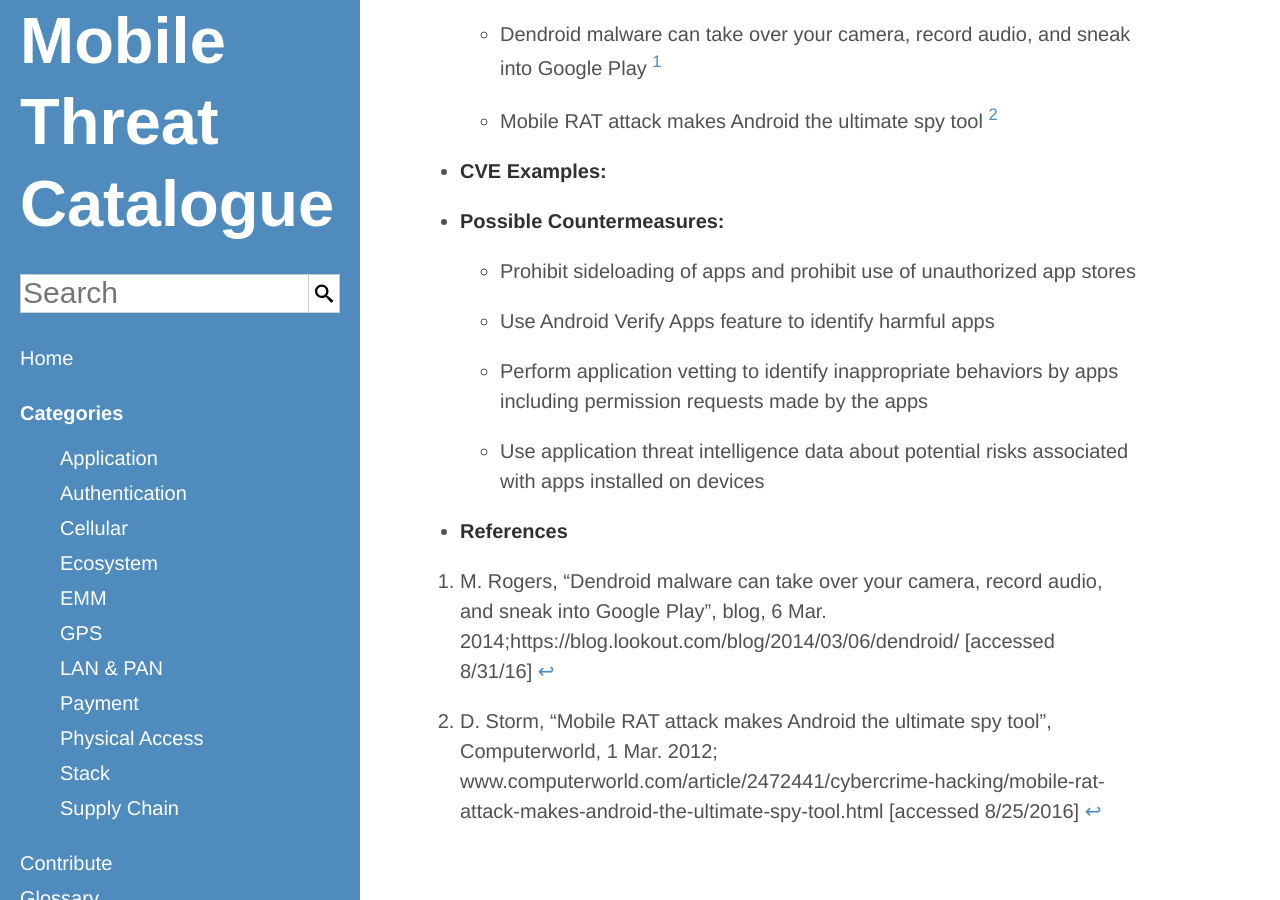
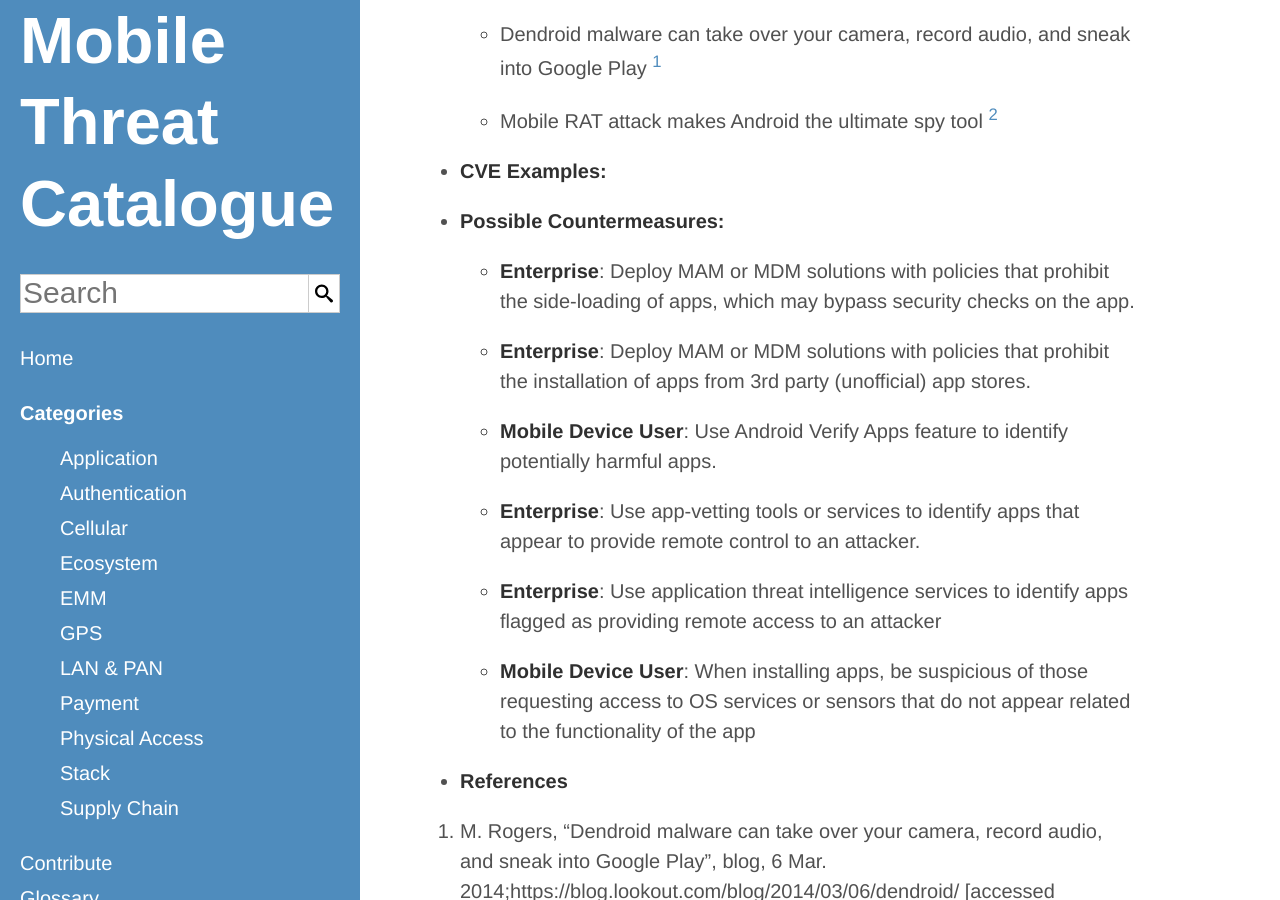
Before and after one commit to usnistgov/mobile-threat-catalogue, a Jekyll site: the page built from _application-threats/APP-34.md, in a window 1280 px wide and 900 px high, scrolled down 478 px. Built offline with Jekyll 4.4.1, drawn with Linux system fonts in a browser that asks for light colours.

Commit message:
#13: update countermeasures and actors

```diff
--- a/_application-threats/APP-34.md
+++ b/_application-threats/APP-34.md
@@ -9,8 +9,16 @@
         - "Mobile RAT attack makes Android the ultimate spy tool [^112]"
     CVEExample:
     PossibleCountermeasures:
-        - "Prohibit sideloading of apps and prohibit use of unauthorized app stores"
-        - "Use Android Verify Apps feature to identify harmful apps"
-        - "Perform application vetting to identify inappropriate behaviors by apps including permission requests made by the apps"
-        - "Use application threat intelligence data about potential risks associated with apps installed on devices"
+        "Deploy MAM or MDM solutions with policies that prohibit the side-loading of apps, which may bypass security checks on the app.":
+            - Enterprise
+        "Deploy MAM or MDM solutions with policies that prohibit the installation of apps from 3rd party (unofficial) app stores.":
+            - Enterprise
+        "Use Android Verify Apps feature to identify potentially harmful apps.":
+            - Mobile Device User
+        "Use app-vetting tools or services to identify apps that appear to provide remote control to an attacker.":
+            - Enterprise
+        "Use application threat intelligence services to identify apps flagged as providing remote access to an attacker":
+            - Enterprise
+        "When installing apps, be suspicious of those requesting access to OS services or sensors that do not appear related to the functionality of the app":
+            - Mobile Device User
 ---
```
